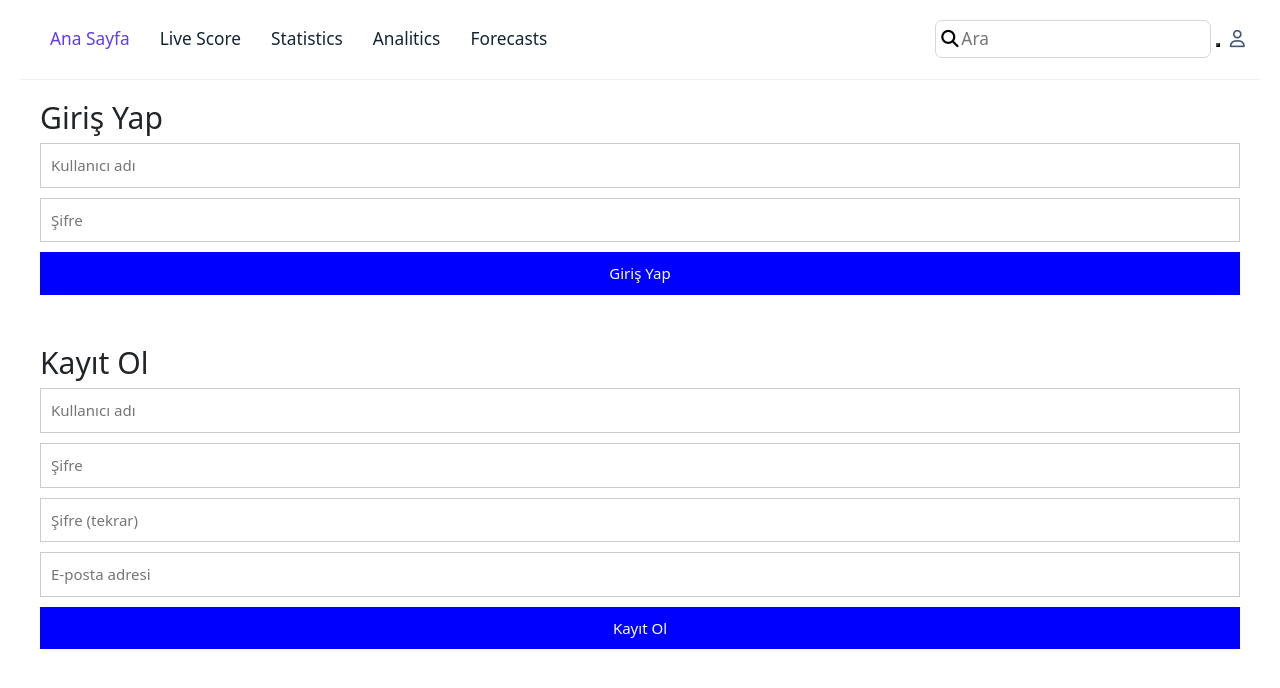
After one commit to iibrahimkahramann/mackolikDjango, a Django app: page /login/ in a window 1280 px wide. The commit adds this page. Shown: the top 688 px of the page. Run offline with Django 4.2, Linux system fonts and the light colour scheme; some web fonts are replaced.

Commit message:
auth yapılıyor v1 template oluşturuldu yönelndrme yapıldı

```diff
--- a/mackolik/urls.py
+++ b/mackolik/urls.py
@@ -12,6 +12,7 @@ urlpatterns = [
     path('news-detail/<slug:news_slug>/', views.news_detail, name='news_detail'),
     path('player/<slug:player_slug>/', views.player_details, name='player_details'),
     path('coach/', views.coach_details, name='coach_details'),
-    path('search/', views.search, name='search')
+    path('search/', views.search, name='search'),
+    path('login/', views.auth, name='auth')
 
 ]
--- a/mackolik/views.py
+++ b/mackolik/views.py
@@ -104,6 +104,8 @@ def search(request,):
     players = Player.objects.filter(name__icontains=query)
     leagues = Leagues.objects.filter(name__icontains=query)
     nationalitys = Nationality.objects.filter(name__icontains=query)
+
+
     return render(request, 'pages/search_table.html',{
         'clubs': clubs,
         'players': players,
@@ -111,3 +113,8 @@ def search(request,):
         'nationalitys': nationalitys
 
     })
+
+
+
+def auth(request):
+    return render(request, 'user/login.html')
--- /dev/null
+++ b/static/css/auth.css
@@ -0,0 +1,40 @@
+.login-form {
+  background-color: #ffffff;
+  border-radius: 10px;
+  padding: 20px;
+}
+
+.login-form input {
+  width: 100%;
+  border: 1px solid #ccc;
+  padding: 10px;
+  margin-bottom: 10px;
+}
+
+.login-form input[type="submit"] {
+  background-color: #0000ff;
+  color: #ffffff;
+  border: none;
+  padding: 10px;
+  cursor: pointer;
+}
+.register-form {
+  background-color: #ffffff;
+  border-radius: 10px;
+  padding: 20px;
+}
+
+.register-form input {
+  width: 100%;
+  border: 1px solid #ccc;
+  padding: 10px;
+  margin-bottom: 10px;
+}
+
+.register-form input[type="submit"] {
+  background-color: #0000ff;
+  color: #ffffff;
+  border: none;
+  padding: 10px;
+  cursor: pointer;
+}
--- a/templates/base.html
+++ b/templates/base.html
@@ -7,6 +7,7 @@
         <meta name="viewport" content="width=device-width, initial-scale=1.0">
         <title>Premier League</title>
         <link rel="stylesheet" href="{% static 'css/main.css' %}">
+        <link rel="stylesheet" href="{% static 'css/auth.css' %}">
 
         <link rel="stylesheet" href="https://cdnjs.cloudflare.com/ajax/libs/font-awesome/6.4.2/css/all.min.css" integrity="sha512-z3gLpd7yknf1YoNbCzqRKc4qyor8gaKU1qmn+CShxbuBusANI9QpRohGBreCFkKxLhei6S9CQXFEbbKuqLg0DA==" crossorigin="anonymous" referrerpolicy="no-referrer" />
         <link href="https://cdn.jsdelivr.net/npm/bootstrap@5.0.2/dist/css/bootstrap.min.css" rel="stylesheet" integrity="sha384-EVSTQN3/azprG1Anm3QDgpJLIm9Nao0Yz1ztcQTwFspd3yD65VohhpuuCOmLASjC" crossorigin="anonymous">
--- a/templates/pages/search.html
+++ b/templates/pages/search.html
@@ -9,6 +9,6 @@
                 <button type="submit"><i class="fa-solid fa-magnifying-glass"></i></button>
             </form>
         </div>
-        <i class="fa-regular fa-user" style="color: #445574;"></i>
+        <a href="{% url 'auth'%}"><i class="fa-regular fa-user" style="color: #445574;"></i></a>
     </div>
 {% endblock %}
--- /dev/null
+++ b/templates/user/login.html
@@ -0,0 +1,29 @@
+{% extends 'base.html' %}
+{% load static %}
+{%block content%}
+
+<div class="login-form">
+  <h2>Giriş Yap</h2>
+
+  <input type="text" name="username" placeholder="Kullanıcı adı">
+  <input type="password" name="password" placeholder="Şifre">
+
+  <input type="submit" value="Giriş Yap">
+</div>
+
+
+
+<div class="register-form">
+  <h2>Kayıt Ol</h2>
+
+  <input type="text" name="username" placeholder="Kullanıcı adı">
+  <input type="password" name="password1" placeholder="Şifre">
+  <input type="password" name="password2" placeholder="Şifre (tekrar)">
+  <input type="email" name="email" placeholder="E-posta adresi">
+
+  <input type="submit" value="Kayıt Ol">
+</div>
+
+
+
+{% endblock %}
```
